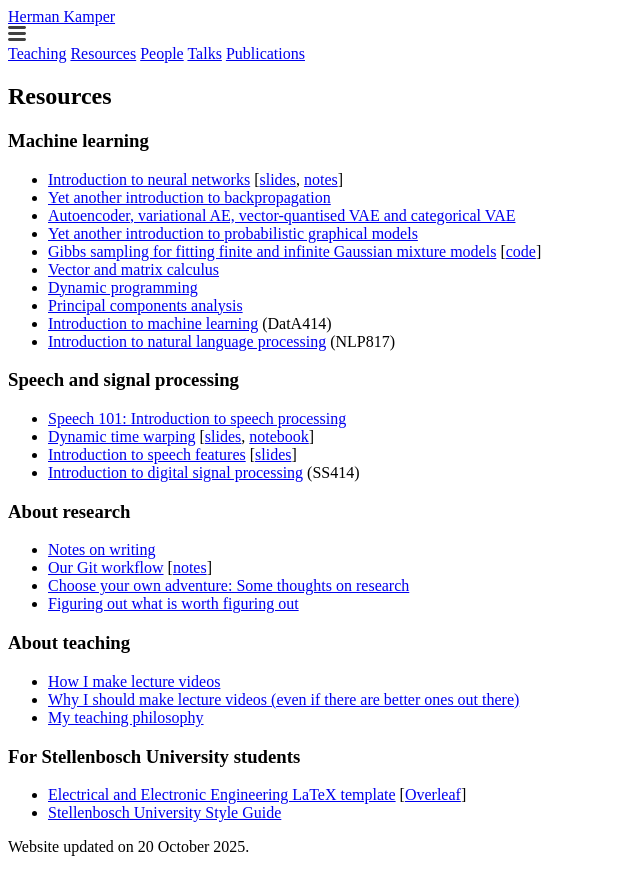
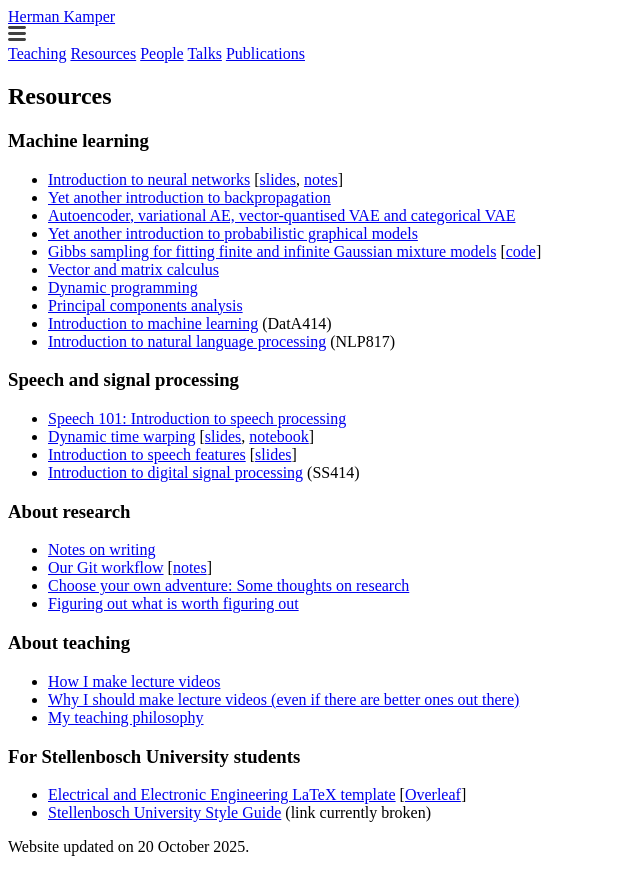
Before and after one commit to kamperh/kamperh.github.io, a Jekyll site: the page built from resources.md, in a window 1280 px wide. Shown: the top 895 px of the page, without its empty margins (0-640 px from the left). Built offline with Jekyll 4.4.1, drawn with Linux system fonts in a browser that asks for light colours; a style sheet for code colours, icons or effects is not loaded.

Commit message:
Update resources.md

```diff
--- a/resources.md
+++ b/resources.md
@@ -59,4 +59,4 @@ My videos are all available on [YouTube](https://www.youtube.com/c/HermanKamperM
 ### For Stellenbosch University students
 
 - [Electrical and Electronic Engineering LaTeX template](https://github.com/kamperh/stellenbosch_ee_report_template) [[Overleaf](https://www.overleaf.com/latex/templates/stellenbosch-university-electrical-and-electronic-engineering-template/bsppqrfmdpqp)]
-- [Stellenbosch University Style Guide](http://www.sun.ac.za/english/Documents/2024/SU_Language_Style_Guide_(Oct%202023).pdf)
+- [Stellenbosch University Style Guide](http://www.sun.ac.za/english/Documents/2024/SU_Language_Style_Guide_(Oct%202023).pdf) (link currently broken)
```
